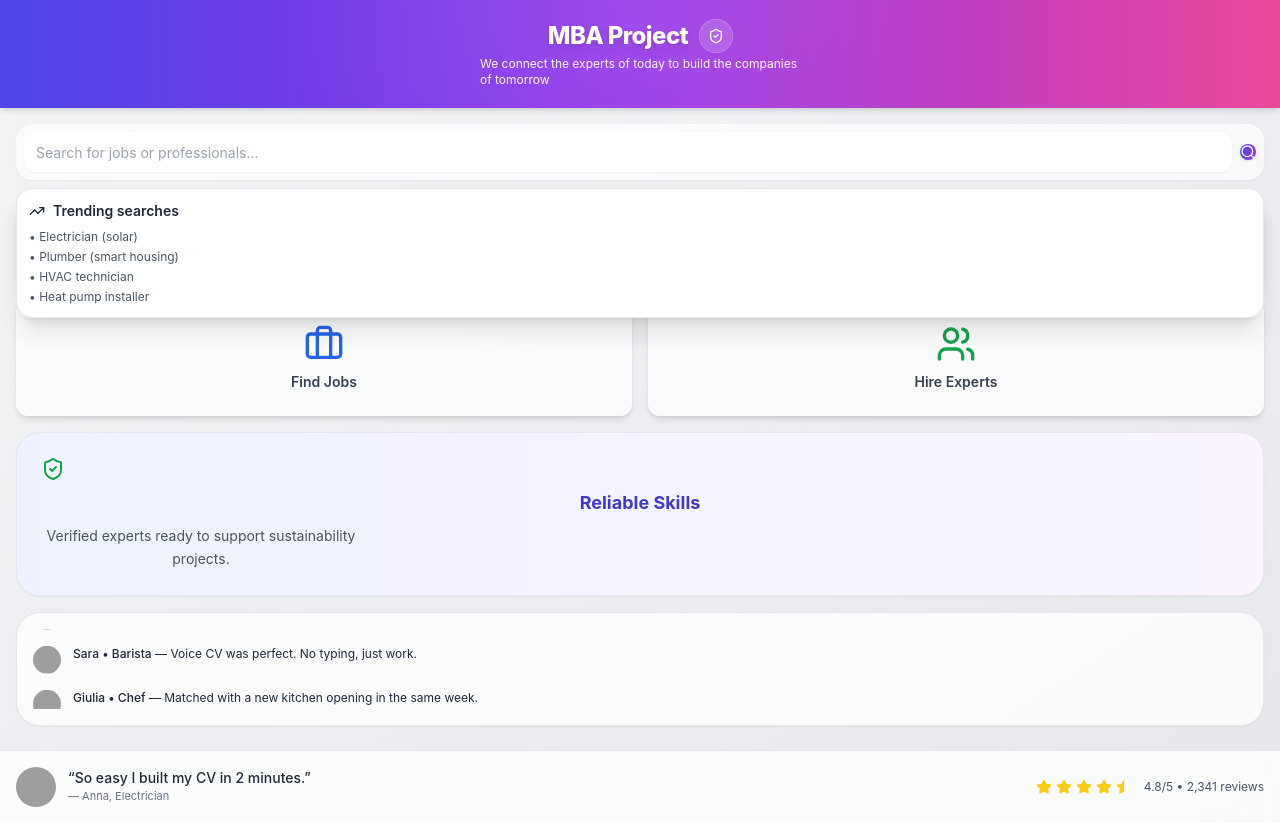
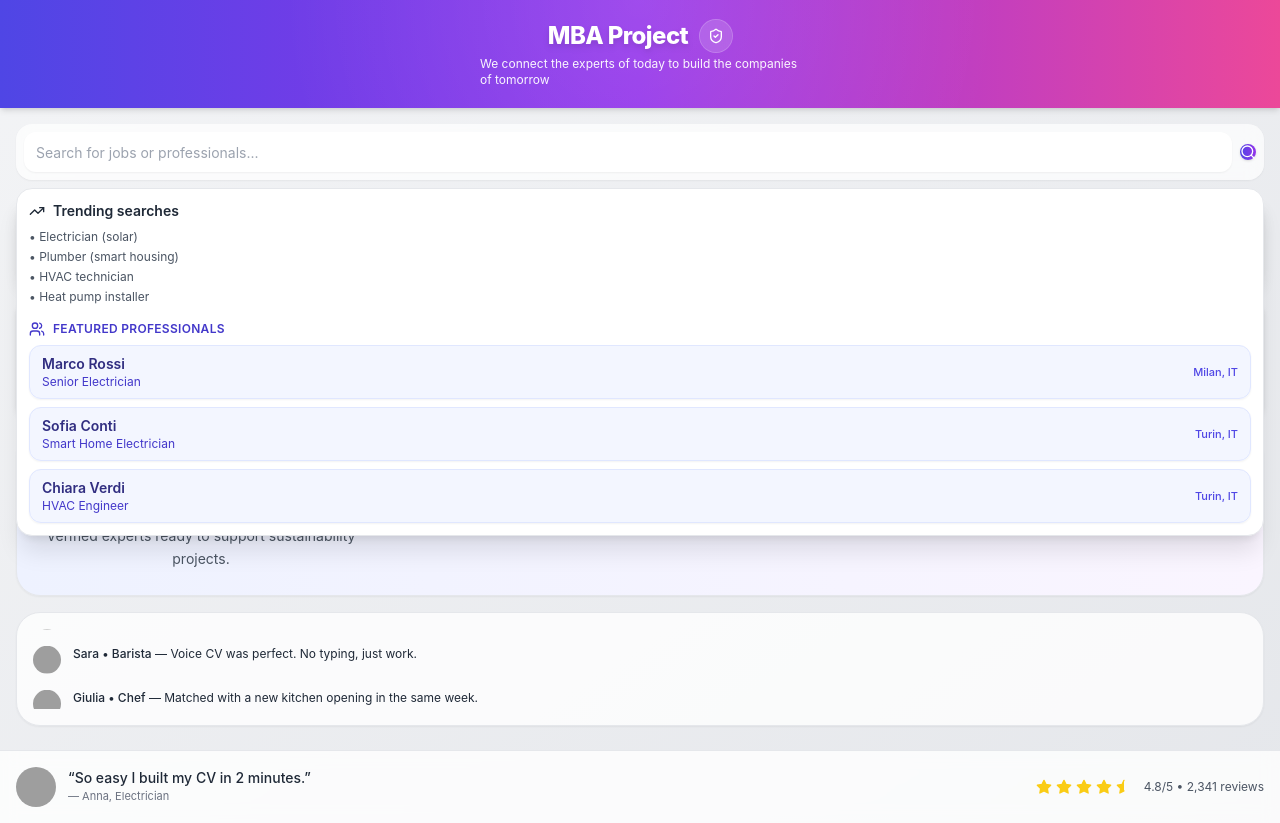
Before and after one commit to mattiamoretta/mba-project, a React (Vite) app: page / in a window 1280 px wide. Both pictures are taken after a click on the button 1248 px from the left and 152 px from the top of the page. Built offline with nearby package versions, Linux system fonts and the light colour scheme; grey boxes are pictures that could not be loaded.

Commit message:
Improve search overlay experience

```diff
--- a/src/components/screens/HomeScreen.tsx
+++ b/src/components/screens/HomeScreen.tsx
@@ -27,6 +27,24 @@ const highlights = [
     icon: <Clock className="w-6 h-6 text-indigo-600" />,
     title: "No Delays",
     description: "Don’t let scarce talent slow down your innovation pipeline."
+  }
+];
+
+const featuredProfessionals = [
+  {
+    name: "Marco Rossi",
+    role: "Senior Electrician",
+    location: "Milan, IT"
+  },
+  {
+    name: "Sofia Conti",
+    role: "Smart Home Electrician",
+    location: "Turin, IT"
+  },
+  {
+    name: "Chiara Verdi",
+    role: "HVAC Engineer",
+    location: "Turin, IT"
   }
 ];
 
@@ -65,7 +83,7 @@ const HomeScreen = ({ onNavigate }: HomeScreenProps) => {
           <div className="flex items-center gap-2">
             <Input
               placeholder="Search for jobs or professionals..."
-              className="flex-1 rounded-xl border-none bg-transparent text-sm focus-visible:ring-0"
+              className="flex-1 rounded-xl border-none bg-transparent text-base focus-visible:ring-0"
               onFocus={() => setShowTrends(true)}
             />
             <Button
@@ -91,6 +109,28 @@ const HomeScreen = ({ onNavigate }: HomeScreenProps) => {
                 <li>• HVAC technician</li>
                 <li>• Heat pump installer</li>
               </ul>
+              <div className="mt-4 space-y-2">
+                <div className="flex items-center gap-2 text-xs font-semibold uppercase tracking-wide text-indigo-700">
+                  <Users className="h-4 w-4" /> Featured professionals
+                </div>
+                {featuredProfessionals.map((professional) => (
+                  <button
+                    key={professional.name}
+                    type="button"
+                    onClick={() => {
+                      setShowTrends(false);
+                      onNavigate("professionals");
+                    }}
+                    className="flex w-full items-center justify-between rounded-xl border border-indigo-100 bg-indigo-50/70 px-3 py-2 text-left shadow-sm transition hover:bg-indigo-100"
+                  >
+                    <div>
+                      <p className="text-sm font-semibold text-indigo-900">{professional.name}</p>
+                      <p className="text-xs text-indigo-700">{professional.role}</p>
+                    </div>
+                    <span className="text-[11px] font-medium text-indigo-600">{professional.location}</span>
+                  </button>
+                ))}
+              </div>
             </motion.div>
           )}
         </div>
```
